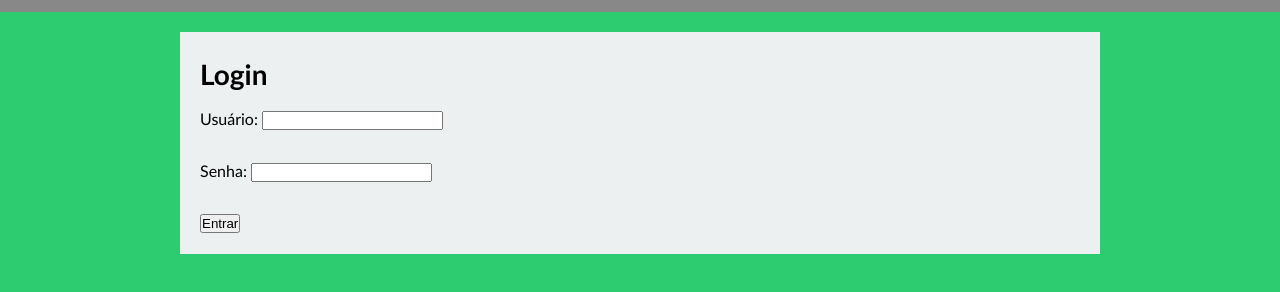
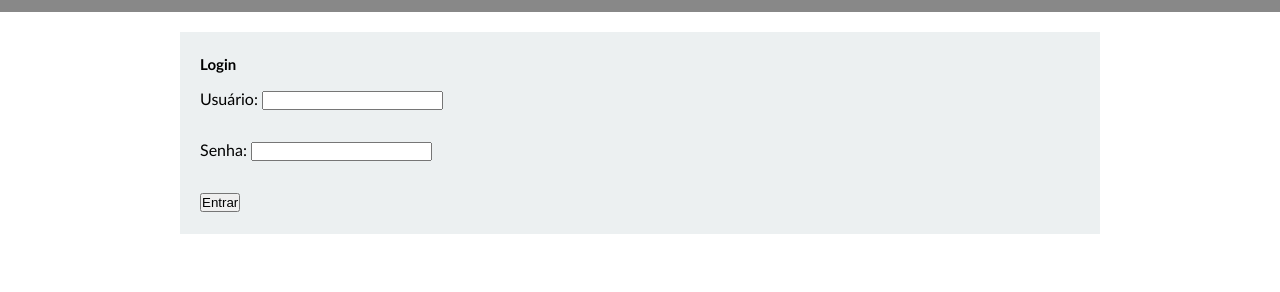
Before and after one commit to Cisfi/Plataforma-de-cursos, a plain HTML site: page login.html in a window 1280 px wide. Shown: the part 60-352 px from the top of the page. Drawn offline with Linux system fonts and the light colour scheme.

Commit message:
Update styles.css

```diff
--- a/styles.css
+++ b/styles.css
@@ -9,7 +9,7 @@
 body {
     font-size: 16px;
     font-family: "Trebuchet MS", Helvetica, sans-serif;
-    background-color: #2ecc71;
+    background-color: #FFF;
     line-height: 1.6;
 }
 
@@ -59,7 +59,7 @@ h1, h2 {
 }
 
 h1 {
-    font-size: 28px;
+    font-size: 15px;
 }
 
 h2 {
```
